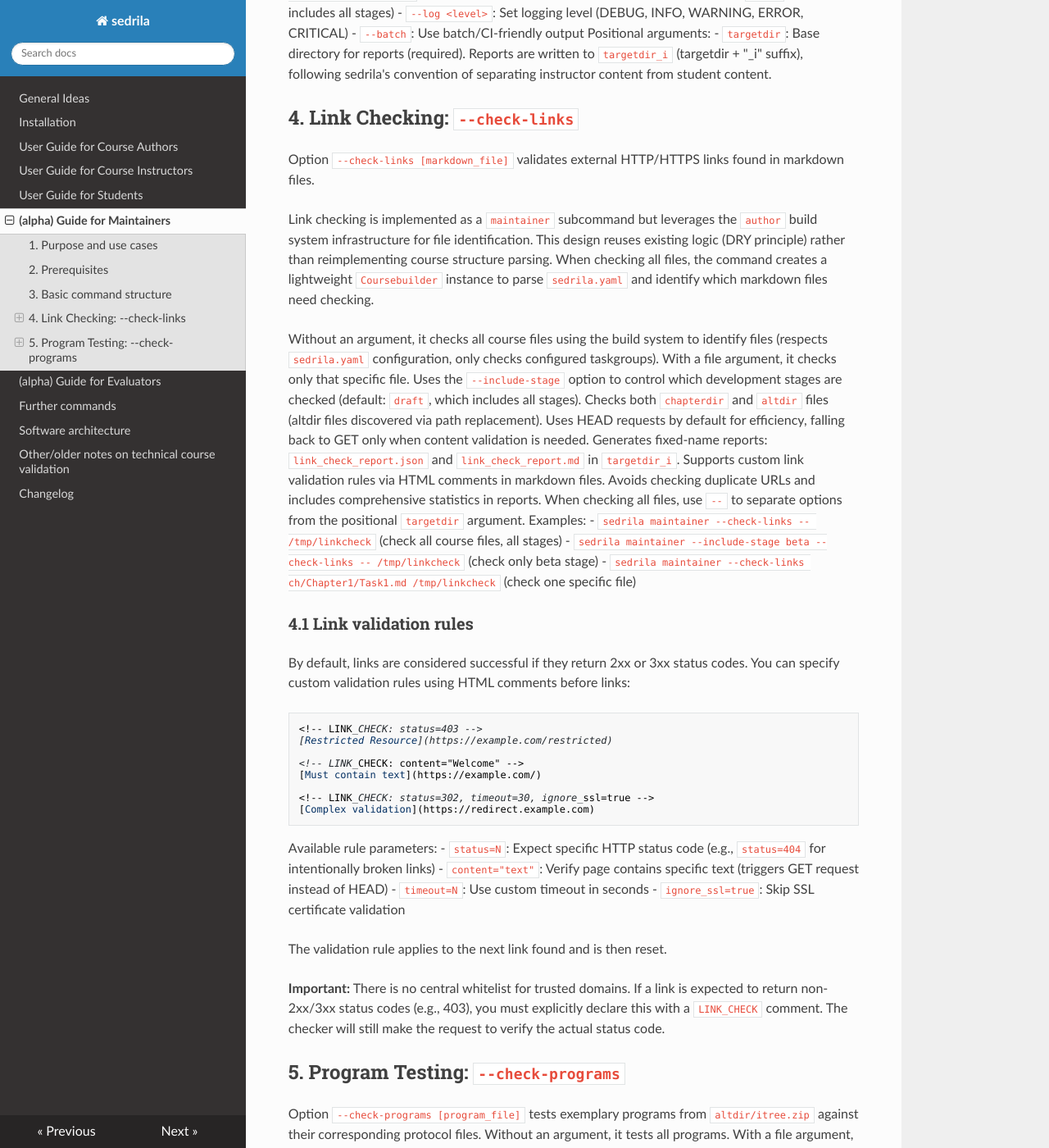
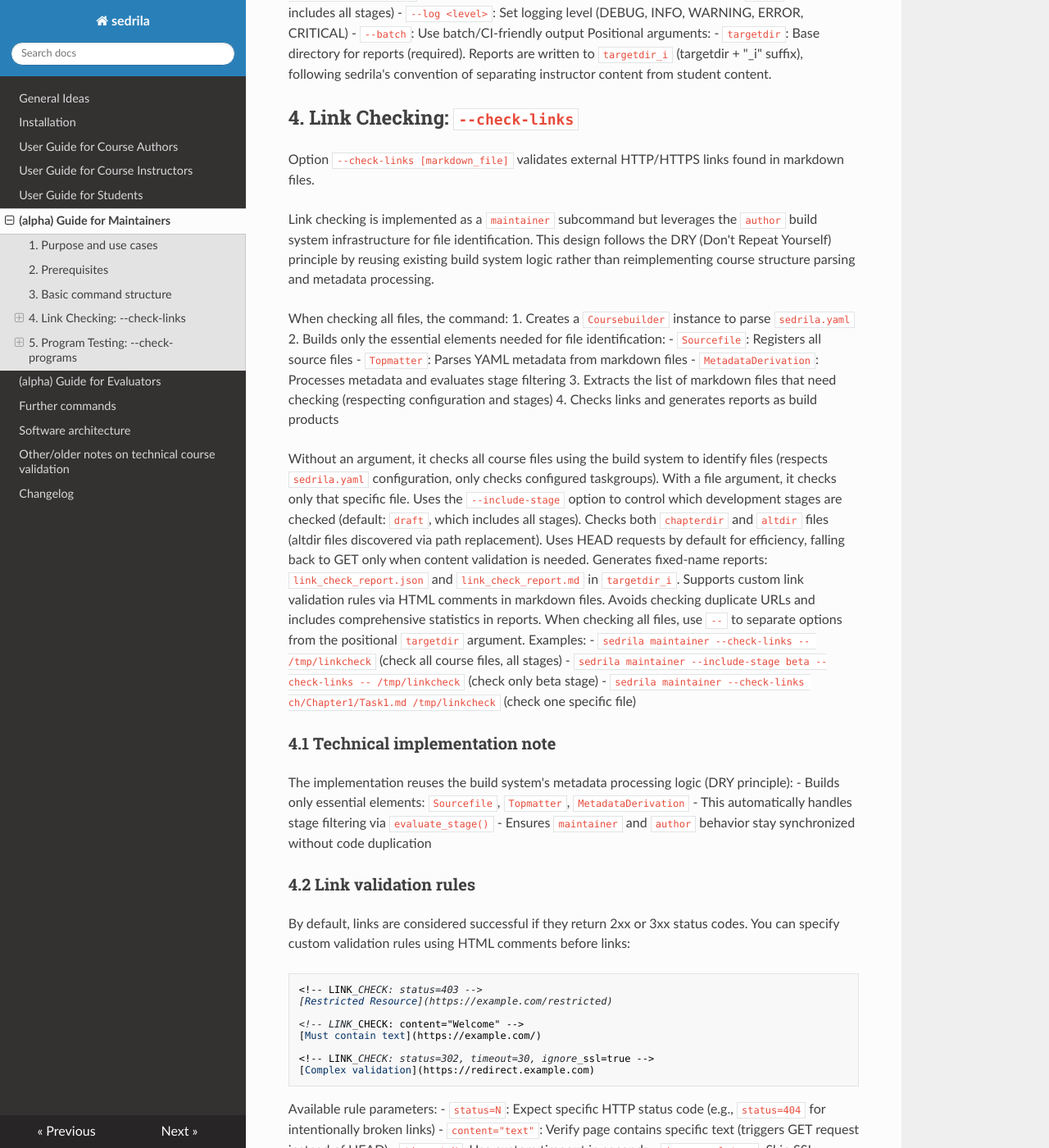
Before and after one commit to fubinf/sedrila, an MkDocs documentation site: the page built from docs/maintainers.md, in a window 1280 px wide and 1400 px high, scrolled down 1293 px. Shown: the whole window at 82% size. Built offline with MkDocs 1.6.1, drawn with Linux system fonts in a browser that asks for light colours; nearby versions of some CDN libraries.

Commit message:
refactor: #30, improve DRY compliance in metadata processing
- Extract _build_metadata_only() helper to reuse MetadataDerivation logic instead of manually duplicating topmatter processing
- modified maintainers.md to reflect the changes

```diff
--- a/docs/maintainers.md
+++ b/docs/maintainers.md
@@ -66,9 +66,17 @@ Option `--check-links [markdown_file]` validates external HTTP/HTTPS links found
 
 Link checking is implemented as a `maintainer` subcommand but leverages
 the `author` build system infrastructure for file identification.
-This design reuses existing logic (DRY principle) rather than reimplementing course structure parsing.
-When checking all files, the command creates a lightweight `Coursebuilder` instance to parse `sedrila.yaml`
-and identify which markdown files need checking.
+This design follows the DRY (Don't Repeat Yourself) principle by reusing existing build system logic
+rather than reimplementing course structure parsing and metadata processing.
+
+When checking all files, the command:
+1. Creates a `Coursebuilder` instance to parse `sedrila.yaml`
+2. Builds only the essential elements needed for file identification:
+   - `Sourcefile`: Registers all source files
+   - `Topmatter`: Parses YAML metadata from markdown files
+   - `MetadataDerivation`: Processes metadata and evaluates stage filtering
+3. Extracts the list of markdown files that need checking (respecting configuration and stages)
+4. Checks links and generates reports as build products
 
 Without an argument, it checks all course files using the build system to identify files
 (respects `sedrila.yaml` configuration, only checks configured taskgroups).
@@ -85,7 +93,14 @@ Examples:
 - `sedrila maintainer --include-stage beta --check-links -- /tmp/linkcheck` (check only beta stage)
 - `sedrila maintainer --check-links ch/Chapter1/Task1.md /tmp/linkcheck` (check one specific file)
 
-### 4.1 Link validation rules
+### 4.1 Technical implementation note
+
+The implementation reuses the build system's metadata processing logic (DRY principle):
+- Builds only essential elements: `Sourcefile`, `Topmatter`, `MetadataDerivation`
+- This automatically handles stage filtering via `evaluate_stage()`
+- Ensures `maintainer` and `author` behavior stay synchronized without code duplication
+
+### 4.2 Link validation rules
 
 By default, links are considered successful if they return 2xx or 3xx status codes.
 You can specify custom validation rules using HTML comments before links:
```
Also changed, not shown: 1 other file.
